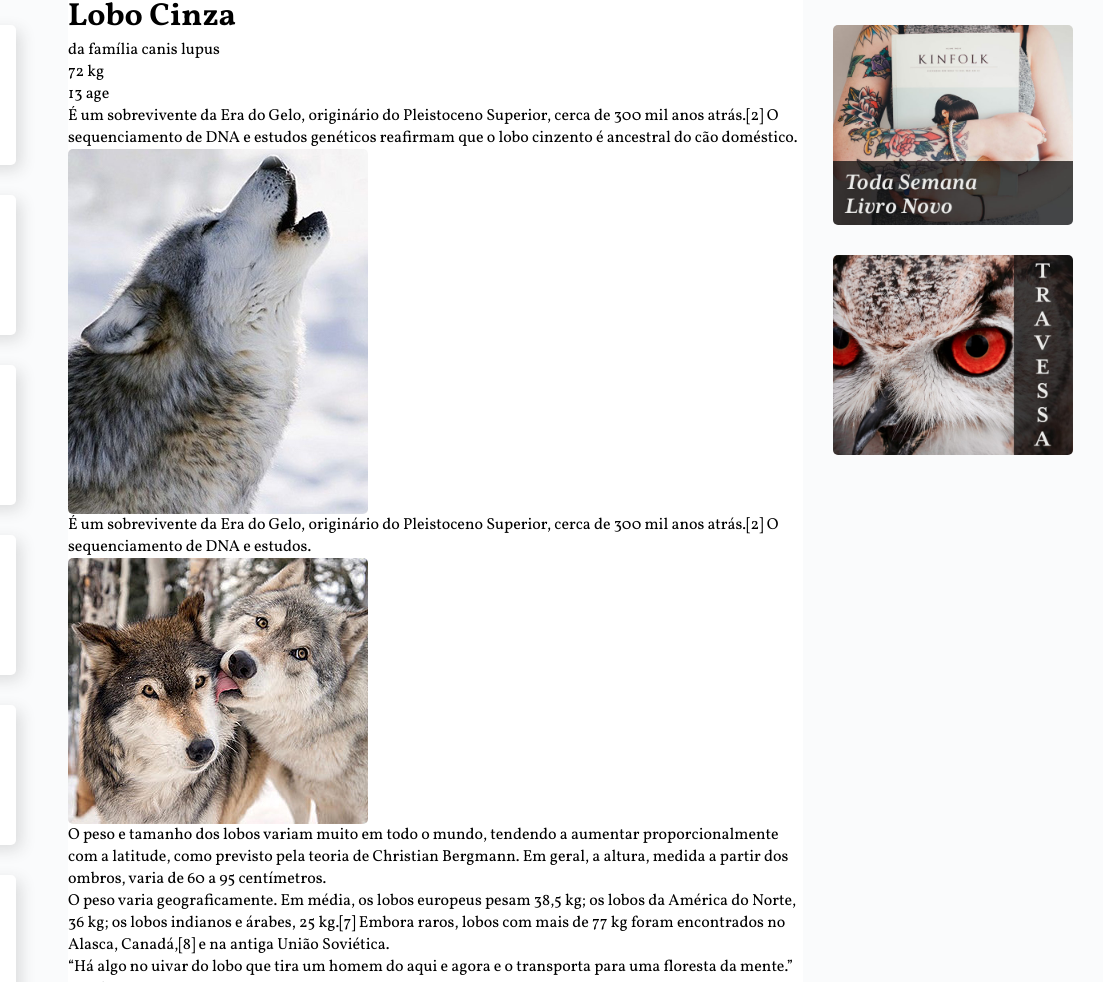
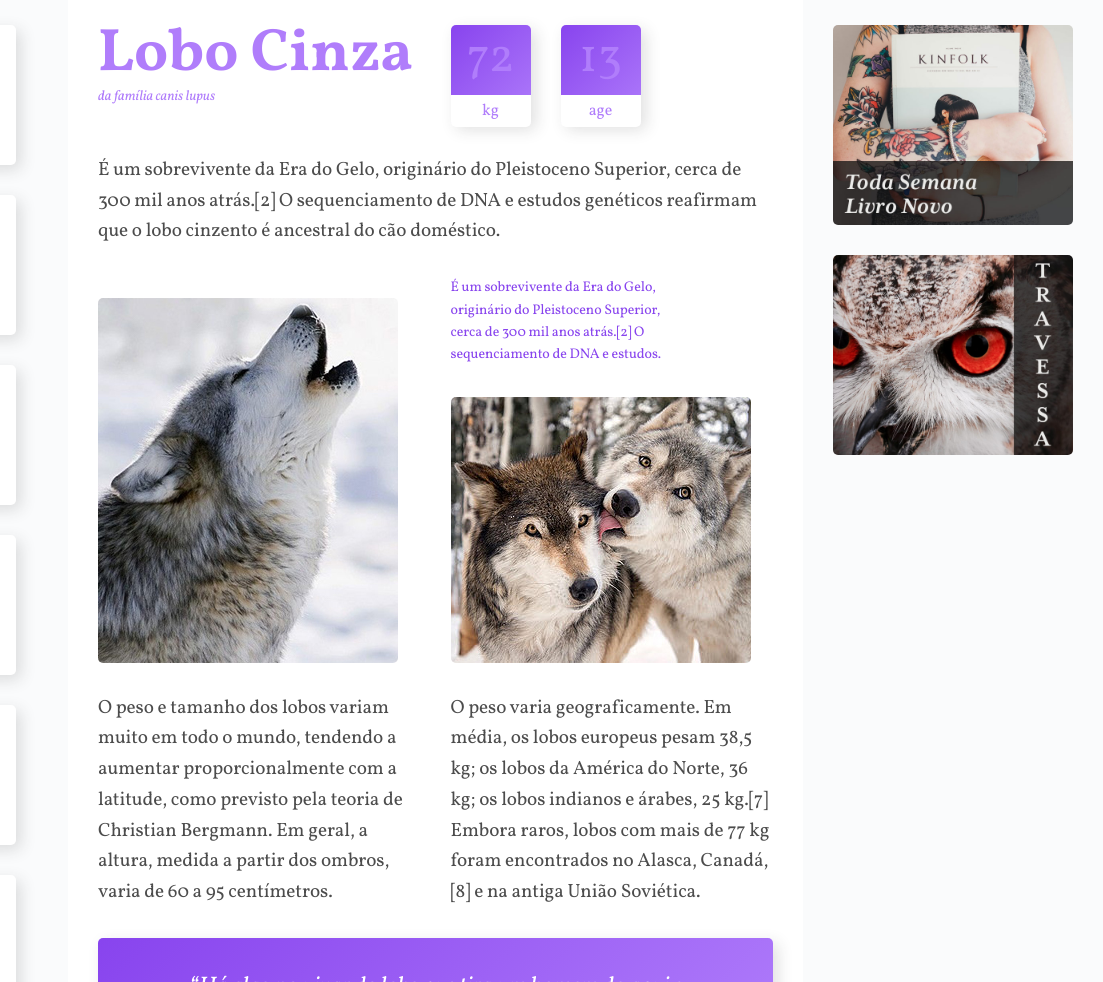
Before and after one commit to felipe-a-rios/wildbeast, a plain HTML site: page index.html in a window 1280 px wide. Shown: the part 110-1092 px from the top of the page, 177-1280 px from the left. Drawn offline with Linux system fonts and the light colour scheme.

Commit message:
finishing content style

```diff
--- a/css/style.css
+++ b/css/style.css
@@ -89,6 +89,106 @@ img {
 /*content*/
 .content {
   grid-area: content;
+  max-width: 900px;
+  margin: 0 auto;
+  padding: 30px;
+  display: grid;
+  grid-template-columns: 1fr 1fr;
+  grid-gap: 30px;
+}
+.col-wide {
+  grid-column: 1 / -1;
+}
+.imagem-1 {
+  grid-row: span 2;
+  align-self: end;
+}
+.imagem-2 {
+  align-self: end;
+}
+
+p {
+  font-size: 1.2em;
+  line-height: 1.6;
+  letter-spacing: -0.005em;
+  color: rgba(0, 0, 0, 0.7);
+}
+.informacoes p + p {
+  margin-top: 30px;
+}
+.titulo {
+  color: #b07dfb;
+}
+.titulo h1 {
+  font-size: 3.75em;
+  line-height: 1;
+  font-weight: 700;
+}
+.titulo span {
+  font-size: 0.875em;
+  font-style: italic;
+}
+.caracteristicas {
+  display: flex;
+  align-items: flex-start;
+}
+.caracteristicas > div {
+  width: 80px;
+  text-align: center;
+  background: linear-gradient(135deg, #8844ee, #b07dfb);
+  border-radius: 5px;
+  box-shadow: 5px 5px 15px 0px rgba(44, 44, 44, 0.15);
+  position: relative;
+}
+.caracteristicas > div:first-child {
+  margin-right: 30px;
+}
+.caracteristicas span {
+  display: block;
+  color: #b07dfb;
+}
+.numero {
+  font-size: 3em;
+  line-height: 1;
+  margin: 10px auto;
+}
+.rotulo {
+  background: white;
+  padding: 5px 0;
+  border-radius: 0 0 5px 5px;
+  position: relative;
+  top: 2px;
+}
+.destaque {
+  font-size: 0.875em;
+  color: #8844ee;
+  max-width: 16em;
+}
+.citacao,
+.atributos {
+  padding: 30px;
+  background: linear-gradient(135deg, #8844ee, #b07dfb);
+  align-self: start;
+  border-radius: 5px;
+  box-shadow: 5px 5px 15px 0px rgba(44, 44, 44, 0.15);
+}
+.citacao p {
+  color: white;
+  font-size: 1.5em;
+  text-align: center;
+  font-style: italic;
+  max-width: 500px;
+  margin: 0 auto;
+}
+.atributos li {
+  color: white;
+  font-family: Courier, monospace;
+  font-size: 1.125em;
+  padding: 15px;
+  font-weight: 700;
+}
+.atributos li + li {
+  border-top: 2px solid #b07dfb;
 }
 /*anuncios*/
 .anuncios {
--- a/index.html
+++ b/index.html
@@ -66,17 +66,21 @@
             <span class="rotulo">age</span>
           </div>
         </div>
-        <p>
+        <p class="col-wide">
           É um sobrevivente da Era do Gelo, originário do Pleistoceno Superior,
           cerca de 300 mil anos atrás.[2] O sequenciamento de DNA e estudos
           genéticos reafirmam que o lobo cinzento é ancestral do cão doméstico.
         </p>
-        <img src="img/wolf1.jpg" alt="Lobo cinza uivando" />
-        <p>
+        <img src="img/wolf1.jpg" alt="Lobo cinza uivando" class="imagem-1" />
+        <p class="destaque">
           É um sobrevivente da Era do Gelo, originário do Pleistoceno Superior,
           cerca de 300 mil anos atrás.[2] O sequenciamento de DNA e estudos.
         </p>
-        <img src="img/wolf2.jpg" alt="Lobo lambendo o rosto de outro lobo" />
+        <img
+          src="img/wolf2.jpg"
+          alt="Lobo lambendo o rosto de outro lobo"
+          class="imagem-2"
+        />
         <p>
           O peso e tamanho dos lobos variam muito em todo o mundo, tendendo a
           aumentar proporcionalmente com a latitude, como previsto pela teoria
@@ -89,7 +93,7 @@
           25 kg.[7] Embora raros, lobos com mais de 77 kg foram encontrados no
           Alasca, Canadá,[8] e na antiga União Soviética.
         </p>
-        <blockquote class="citacao">
+        <blockquote class="citacao col-wide">
           <p>
             “Há algo no uivar do lobo que tira um homem do aqui e agora e o
             transporta para uma floresta da mente.”
@@ -117,7 +121,7 @@
             doméstico.
           </p>
         </div>
-        <img src="img/wolf3.jpg" alt="Grupo de lobos" />
+        <img src="img/wolf3.jpg" alt="Grupo de lobos" class="col-wide" />
       </main>
       <aside class="anuncios">
         <div class="anuncio-item"><img src="img/anuncio-1.jpg" alt="" /></div>
```
